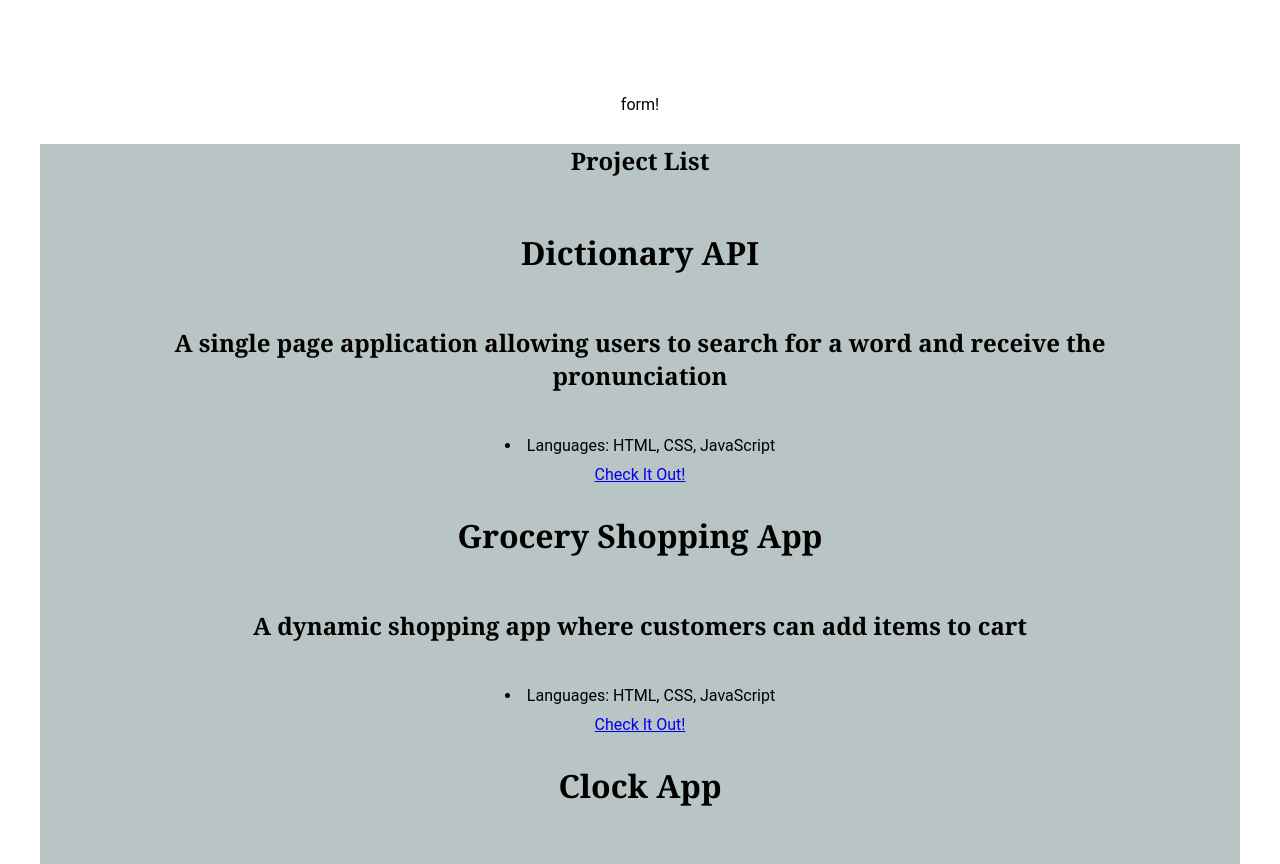
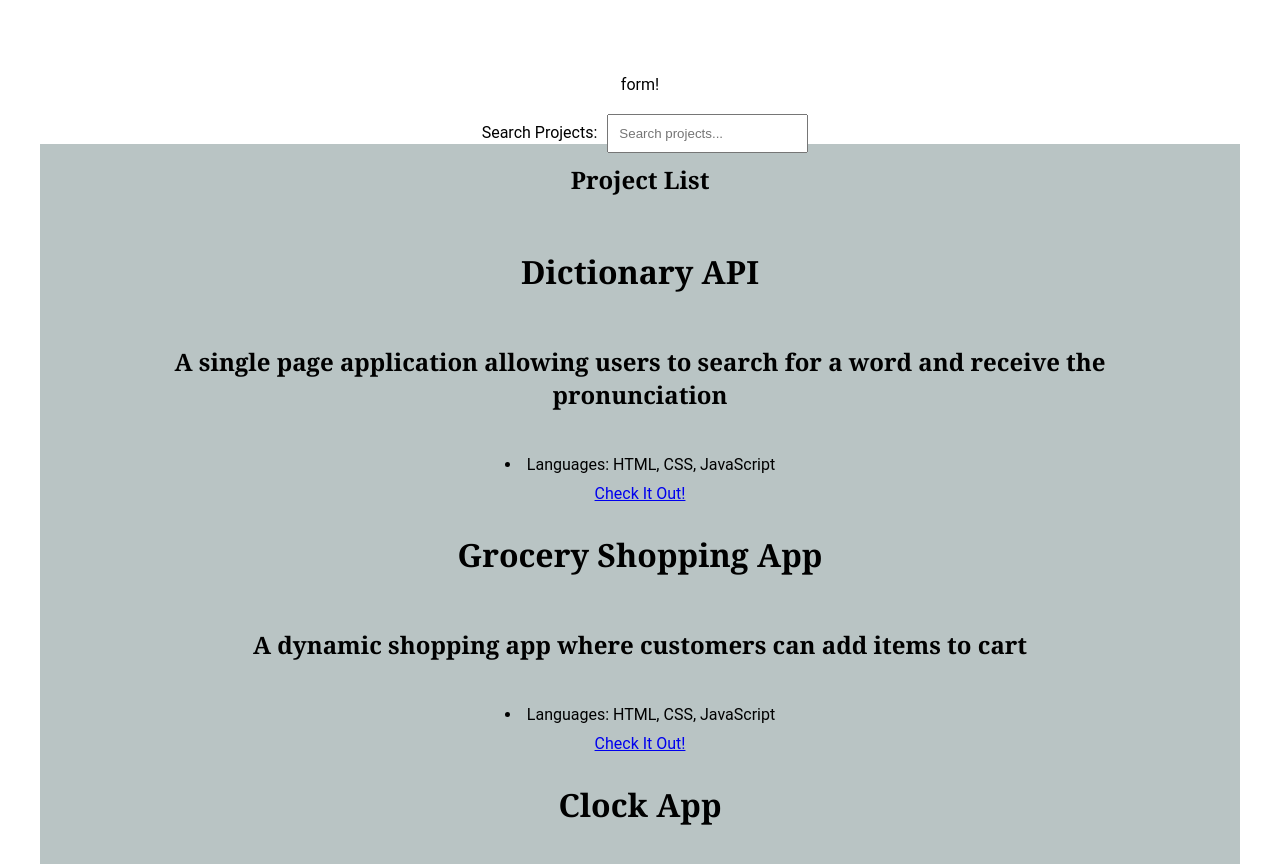
Before and after one commit to webdesigns23/summative-lab-portfolio, a React (Vite) app: page / in a window 1280 px wide. Shown: the part 1496-2360 px from the top of the page. Built offline with nearby package versions, Linux system fonts and the light colour scheme.

Commit message:
added search bar

```diff
--- a/src/components/ProjectList.jsx
+++ b/src/components/ProjectList.jsx
@@ -1,12 +1,38 @@
-import React from "react";
+import React,{useState} from "react";
 import ProjectCard from "./ProjectCard";
+
 
 //child of Projects
 export default function ProjectList({projects}) {
+
+	//search bar
+	const [searchTerm, setSearchTerm] = useState('');
+	const [filteredProjects, setFilteredProjects] = useState(projects);
+
+	const handleSearch = (event) => {
+
+		const term = event.target.value;
+		setSearchTerm(term);
+
+		const filtered = projects.filter((project) =>
+        project.name.toLowerCase().includes(term.toLowerCase())
+         );
+        setFilteredProjects(filtered);
+    };
+
 	return(
 		<div>
+			<label>Search Projects:</label>
+			 <input
+        		type="text"
+        		placeholder="Search projects..."
+        		value={searchTerm}
+        		onChange={handleSearch}
+      		/>
+
+
 			<h2>Project List</h2>
-			{projects.map((project) => (
+			{filteredProjects.map((project) => (
 				<ProjectCard key={project.id} project={project} />
 			))}
 		</div>
```
